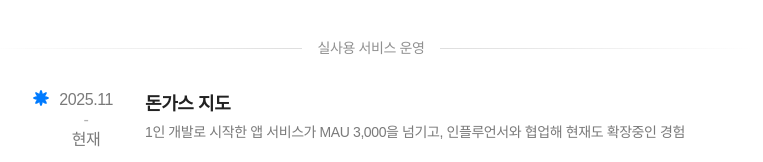
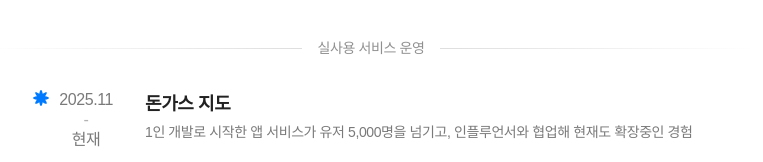
Before and after one commit to Jinacker/PortFolio, a Next.js app: page /new in a window 1280 px wide. Shown: the part 2120-2282 px from the top of the page, without its empty margins (269-1032 px from the left). Built offline with nearby package versions, Linux system fonts and the light colour scheme.

Commit message:
[UI] 돈지 소개 문구 변경

```diff
--- a/app/data/experiences.ts
+++ b/app/data/experiences.ts
@@ -14,7 +14,7 @@ const experiences: Record<Locale, Experience[]> = {
       items: [],
       links: [],
       is_active: true,
-      sub_title: "1인 개발로 시작한 앱 서비스가 MAU 3,000을 넘기고, 인플루언서와 협업해 현재도 확장중인 경험",
+      sub_title: "1인 개발로 시작한 앱 서비스가 유저 5,000명을 넘기고, 인플루언서와 협업해 현재도 확장중인 경험",
       imageUrl: "/assets/projects/katsu-map-app-store.png",
       index: 0,
       skill_ids: [30, 31, 5, 36, 39, 32, 33, 34, 35, 18, 37, 38],
```
